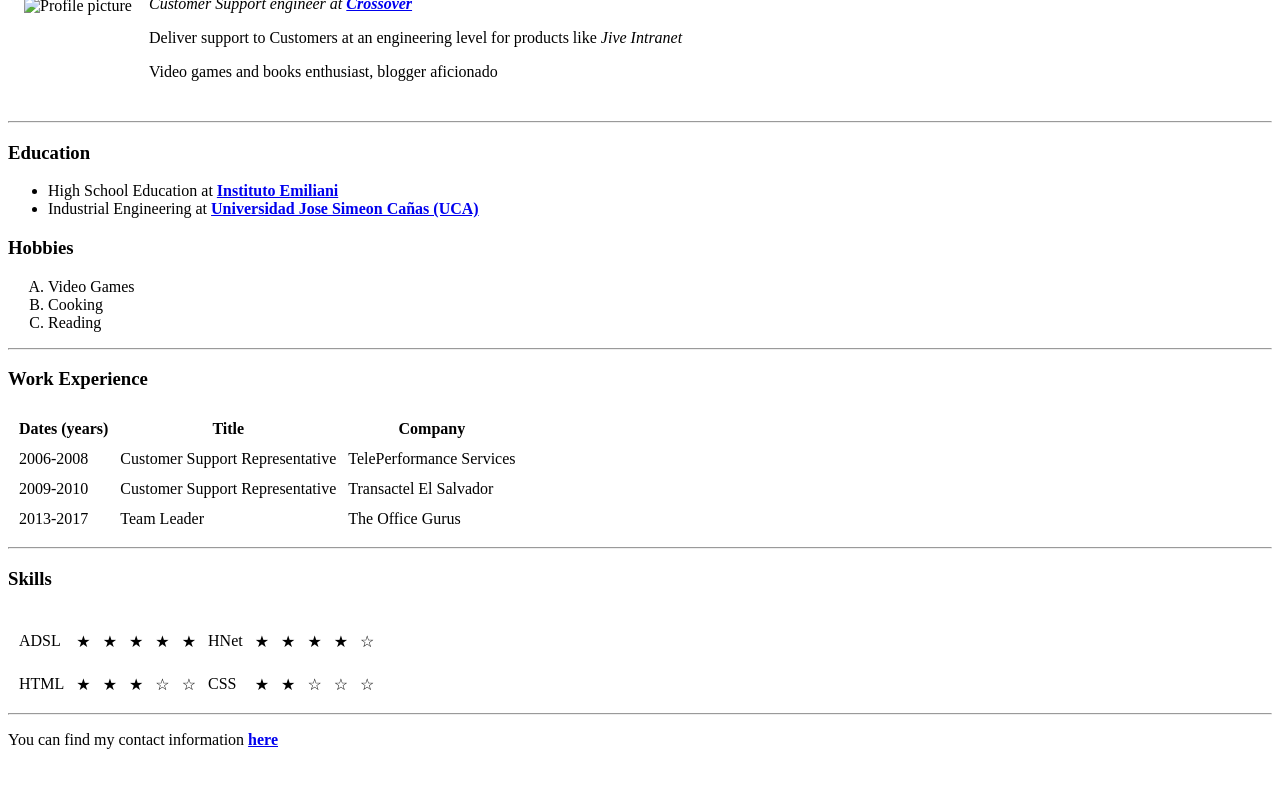
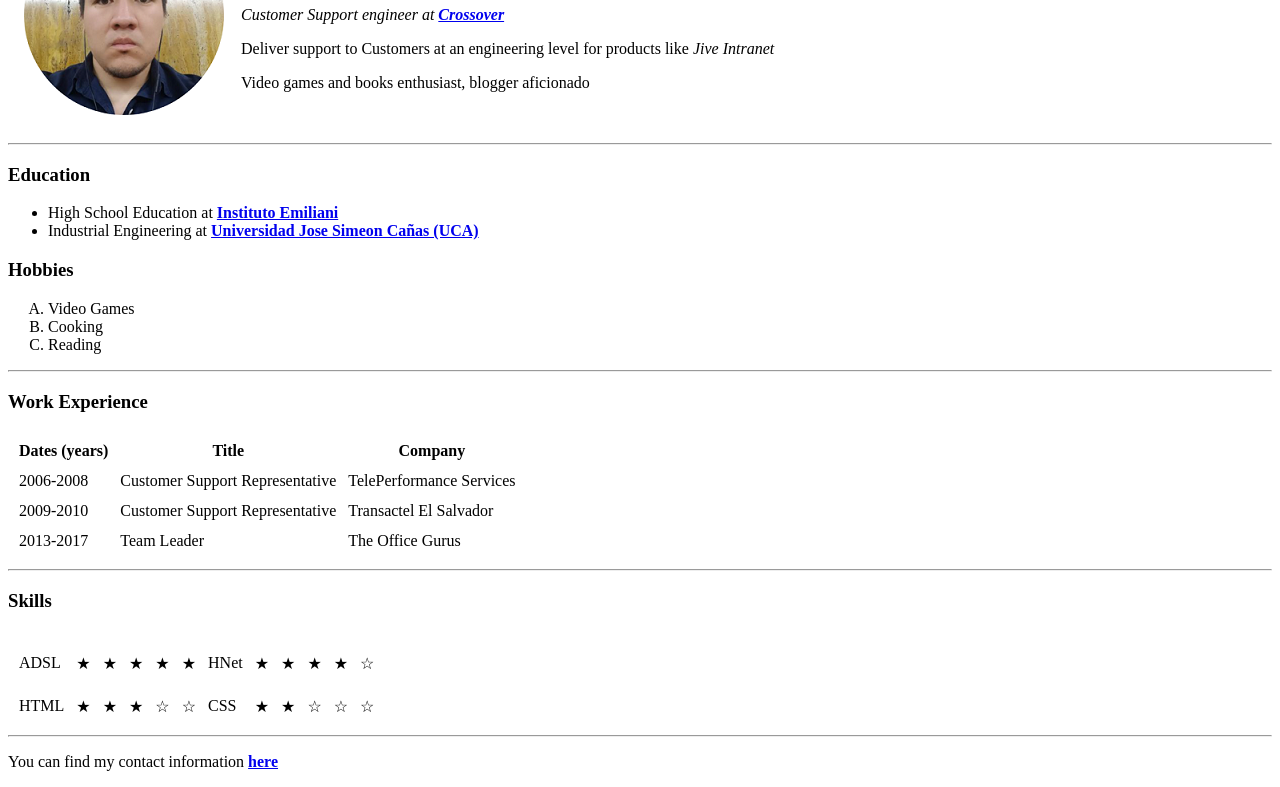
Before and after one commit to juancalderon1906/cv, a plain HTML site: page index.html in a window 1280 px wide. Shown: the part 109-896 px from the top of the page. Before the commit the page ends 874 px from the top, so only its background shows below. Drawn offline with Linux system fonts and the light colour scheme.

Commit message:
Update index.html
corrected cv image issue

```diff
--- a/index.html
+++ b/index.html
@@ -10,7 +10,7 @@
 
   <table cellspacing=15>
     <tr>
-      <td><img src="images/profile-circle.png" alt="Profile picture"></td>
+      <td><img src="profile-circle.png" alt="Profile picture"></td>
       <td>
         <h1> Juan Calderon </h1>
         <p><em>Customer Support engineer at <strong><a href="https://www.crossover.com/pages/testimonials">Crossover</a></strong></em></p>
```
